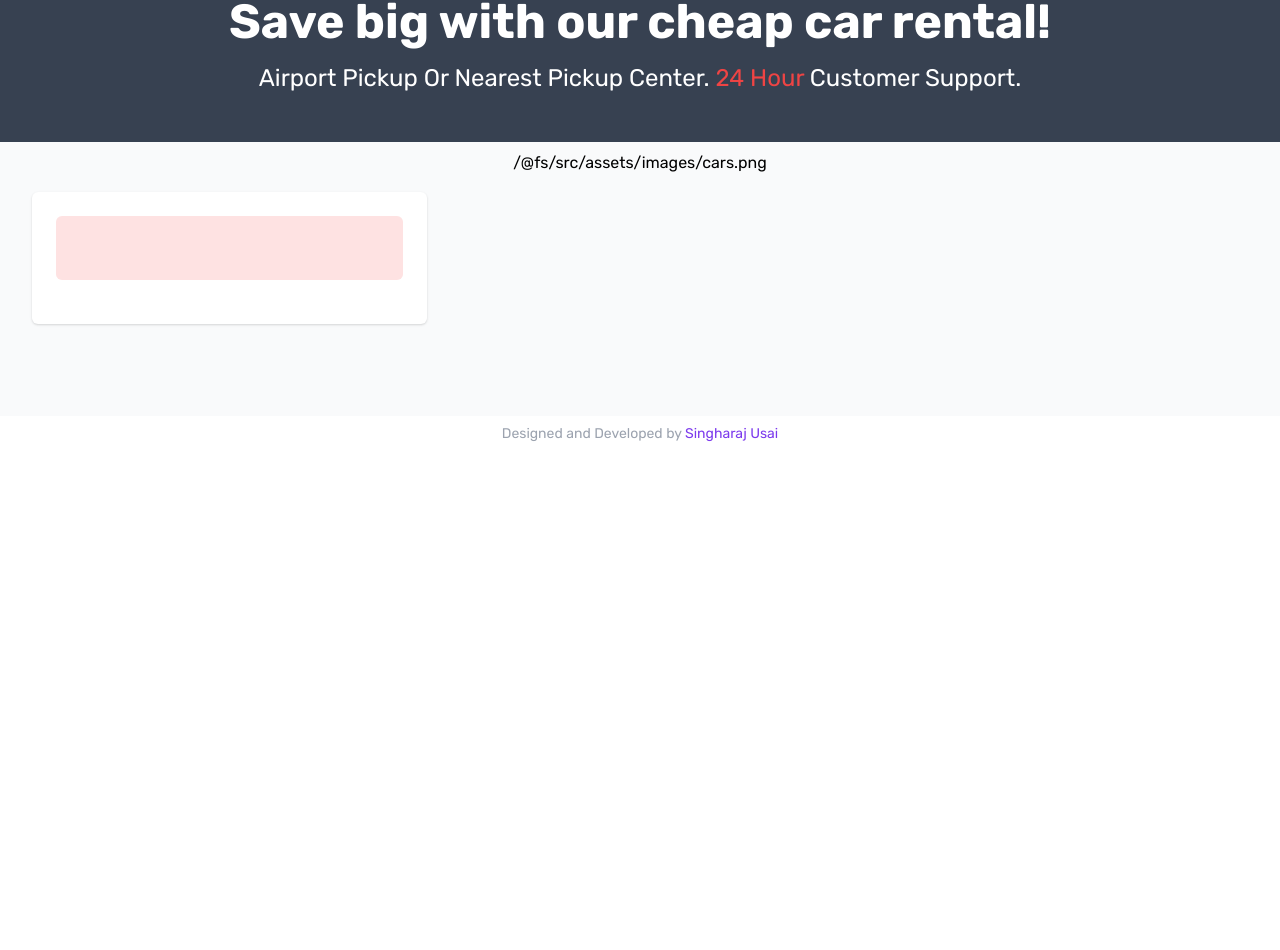
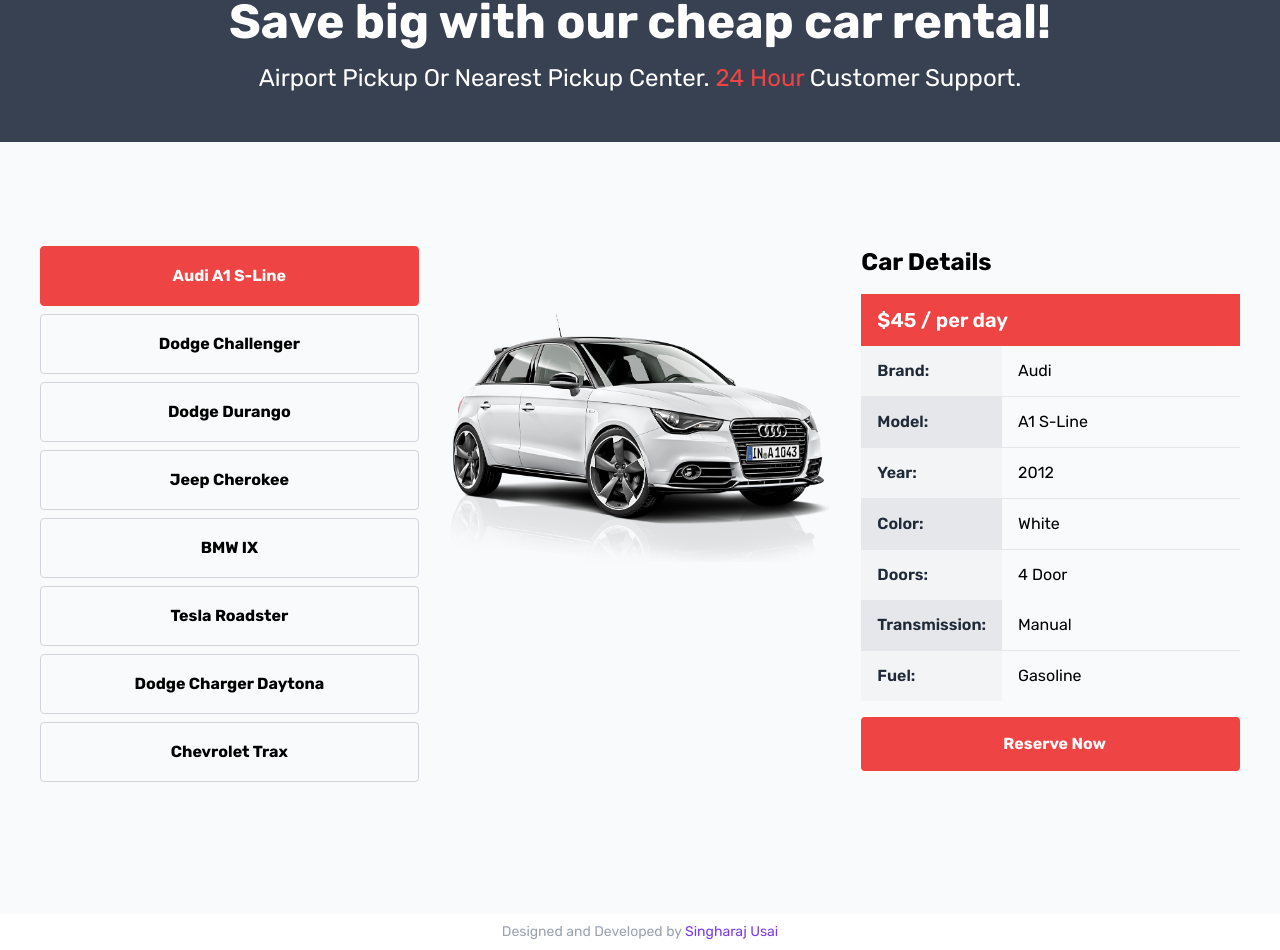
Before and after one commit to miralice5/car-rental-app, a React (Create React App) app: page / in a window 1280 px wide. Shown: the part 1503-2453 px from the top of the page. Before the commit the page ends 1955 px from the top, so only its background shows below. Built offline with nearby package versions, Linux system fonts and the light colour scheme.

Commit message:
vehiclemodels page import

```diff
--- a/src/components/pages/About/Home.jsx
+++ b/src/components/pages/About/Home.jsx
@@ -10,6 +10,7 @@
 import Choose from "../Choose/Choose";
 import heroBg from "../../../assets/images/hero-bg.png";
 import Banner from "../Banner/Banner";
+import VehicleModels from "../VehicleModels/VehicleModels";
 
 const carImages = [dodgeChallenger, durango, jeepCherokee, volkswagen];
 
@@ -89,10 +90,7 @@
             <div className="flex flex-wrap md:px-6 p-2 mb-6">
                 <div className="w-full leading-relaxed">
                     <div className="w-full leading-relaxed">
-                        <div className="text-center md:mx-2">
-                            {Cars}
-                            <Choose/>
-                        </div>
+                            <VehicleModels/>
                     </div>
                 </div>
             </div>
--- a/src/components/pages/VehicleModels/VehicleModels.jsx
+++ b/src/components/pages/VehicleModels/VehicleModels.jsx
@@ -141,7 +141,7 @@
   };
 
   return (
-      <section className="px-4 py-8">
+      <section className="px-4 py-24">
         <div className="container mx-auto grid md:grid-cols-3 gap-8">
           <div className="md:col-span-1">
             <div className="flex flex-col space-y-2">
```
